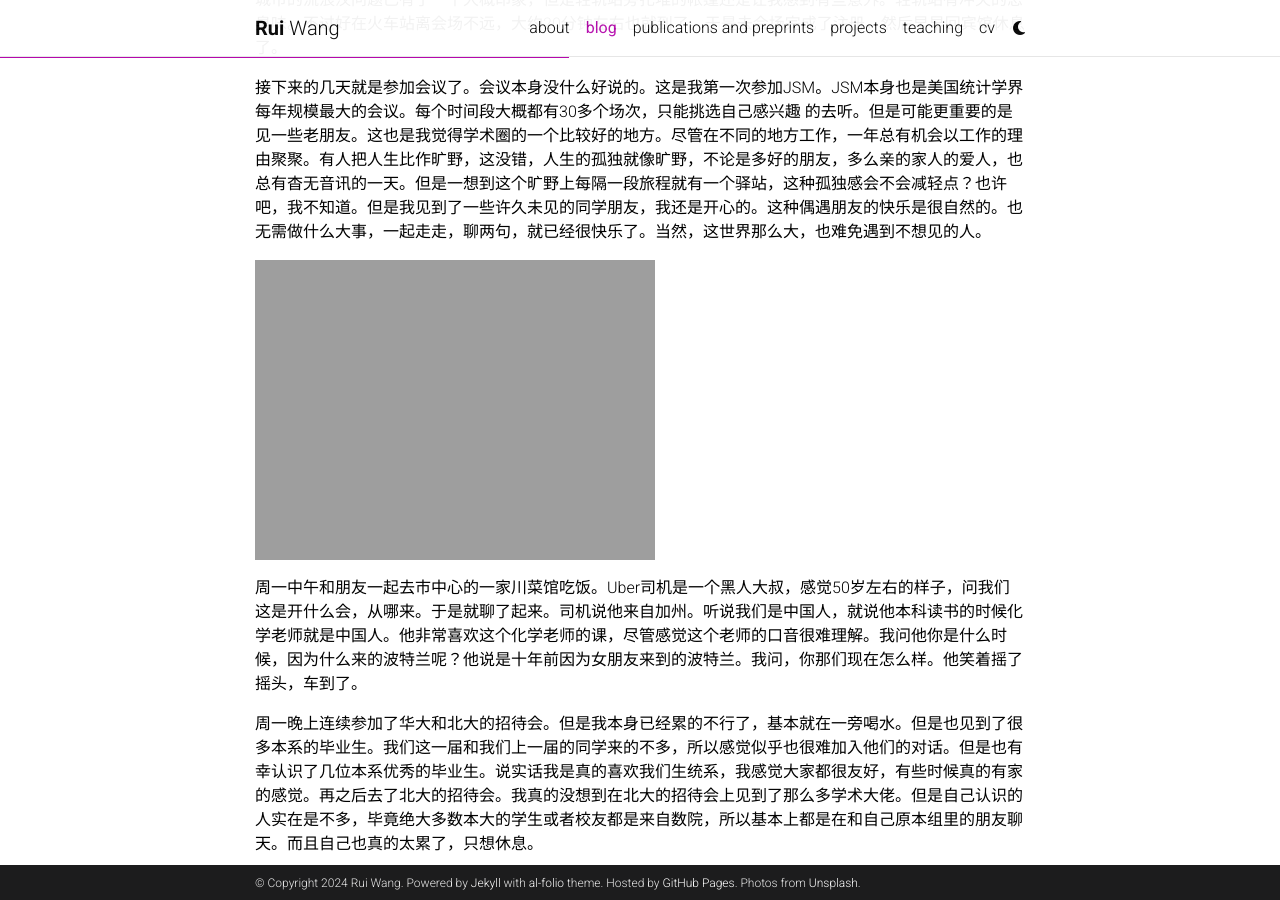
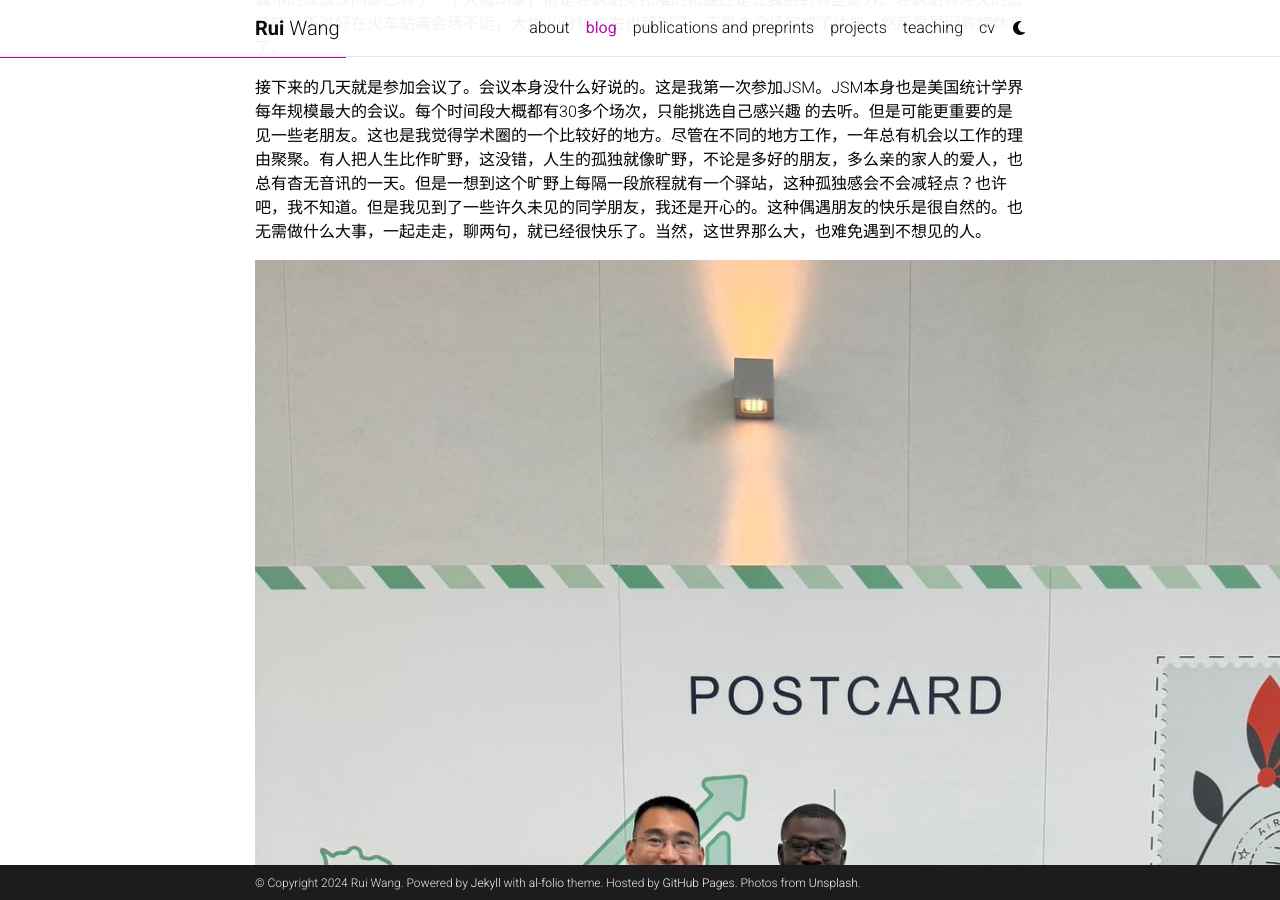
Before and after one commit to wangrui24/wangrui, a Jekyll site: the page built from _posts/2024-08-19-portland.md, in a window 1280 px wide and 900 px high, scrolled down 747 px. Built offline with Jekyll 4.4.1, drawn with Linux system fonts in a browser that asks for light colours; comment, search, counter and statistics services are not loaded; a style sheet for code colours, icons or effects is not loaded.

Commit message:
Update 2024-08-19-portland.md

```diff
--- a/_posts/2024-08-19-portland.md
+++ b/_posts/2024-08-19-portland.md
@@ -20,7 +20,8 @@
 
 接下来的几天就是参加会议了。会议本身没什么好说的。这是我第一次参加JSM。JSM本身也是美国统计学界每年规模最大的会议。每个时间段大概都有30多个场次，只能挑选自己感兴趣 的去听。但是可能更重要的是见一些老朋友。这也是我觉得学术圈的一个比较好的地方。尽管在不同的地方工作，一年总有机会以工作的理由聚聚。有人把人生比作旷野，这没错，人生的孤独就像旷野，不论是多好的朋友，多么亲的家人的爱人，也总有杳无音讯的一天。但是一想到这个旷野上每隔一段旅程就有一个驿站，这种孤独感会不会减轻点？也许吧，我不知道。但是我见到了一些许久未见的同学朋友，我还是开心的。这种偶遇朋友的快乐是很自然的。也无需做什么大事，一起走走，聊两句，就已经很快乐了。当然，这世界那么大，也难免遇到不想见的人。
 
-![JSM](/assets/img/portland/Portland1.jpg =100x20)
+![JSM](/assets/img/portland/Portland1.jpg)
+
 
 周一中午和朋友一起去市中心的一家川菜馆吃饭。Uber司机是一个黑人大叔，感觉50岁左右的样子，问我们这是开什么会，从哪来。于是就聊了起来。司机说他来自加州。听说我们是中国人，就说他本科读书的时候化学老师就是中国人。他非常喜欢这个化学老师的课，尽管感觉这个老师的口音很难理解。我问他你是什么时候，因为什么来的波特兰呢？他说是十年前因为女朋友来到的波特兰。我问，你那们现在怎么样。他笑着摇了摇头，车到了。
 
@@ -30,7 +31,7 @@
 
 我也尝了不少波特兰的餐馆。Portland city grill虽然比较火，但是真的又贵又不好吃。唯一的好处是这家餐厅在一个高层建筑的顶层，所以可以欣赏到城市风光。后面我们又陆续尝试了不少地方。有一次和Daniel，Ameer，Nina和Alex一起去了一个美食城吃了一个日本拉面，结束后我们从市中心往宾馆的方向走。那时已是黄昏，晚风轻拂晚霞，好不惬意。我们走过中国城，沿着Willamette河走上了Steel大桥。旁边有跑步和骑行的人，也有注册毒品的 人。透过Steel大桥冰冷的钢结构，我看到了橘黄色的落日。我感觉很久以来都没有感受到这种在城市步行的惬意了。
 
-![JSM](/assets/img/portland/Portland2.jpg =100x20)
+<img src="/assets/img/portland/Portland2.jpg" alt="drawing" width="200"/>
 
 转眼间JSM已经接近尾声了，或许JSM没有我想象的那么有趣——在会议开始的第二天我就已经感到非常疲倦了。但是或许会议本来也不是一定要有趣，见一见想见的人，听一听想听的报告，去一去想去的地方，如同我们每天都在做的事一样。
 
```
